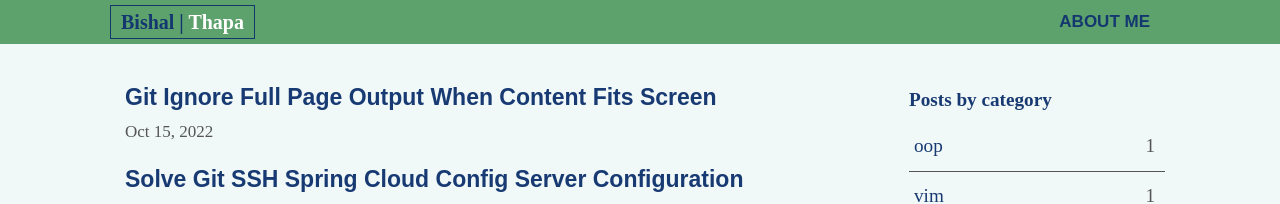
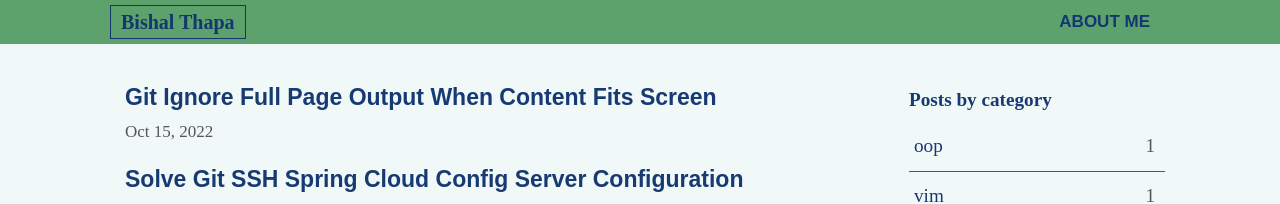
Before and after one commit to bishalthapa-x/bishalthapax.github.io, a Jekyll site: the page built from index.html, in a window 1280 px wide. Shown: the top 204 px of the page. Built offline with Jekyll 4.4.1, drawn with Linux system fonts in a browser that asks for light colours; the list of posts is cut into pages by our own code.

Commit message:
Update navigation.html

```diff
--- a/_includes/navigation.html
+++ b/_includes/navigation.html
@@ -1,7 +1,7 @@
 <header>
     <div class="container">
         <div class="header-left">
-            <h3  class="logo"><a href="{{site.url}}"> <span class="title-color-blue">Bishal | </span>Thapa</a></h3>
+            <h3  class="logo"><a href="{{site.url}}"> <span class="title-color-blue">Bishal Thapa </span></a></h3>
         </div>
         <div class="header-right">
 
```
